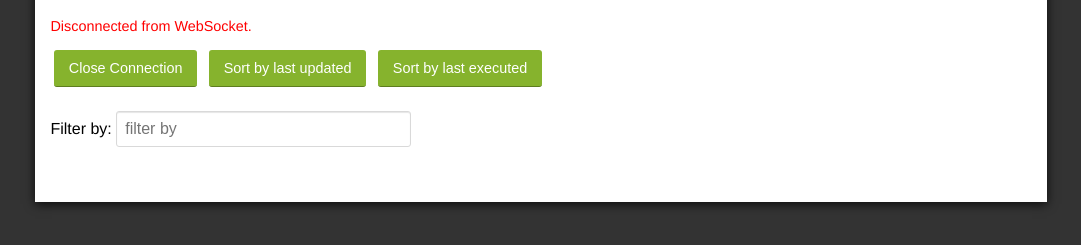
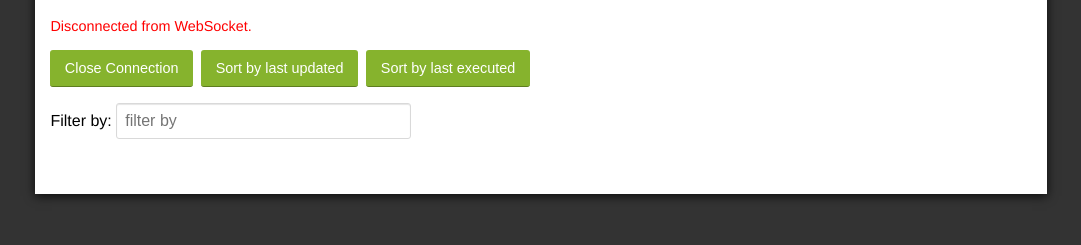
Before and after one commit to Vinmishra/pma, a plain HTML site: page view/index.html in a window 1280 px wide. Shown: the part 75-320 px from the top of the page, without its empty margins (99-1180 px from the left). Drawn offline with nearby package versions, Linux system fonts and the light colour scheme.

Commit message:
updated style and view

```diff
--- a/styles/app.css
+++ b/styles/app.css
@@ -78,7 +78,7 @@ ul li span:first-child{
     margin: 1.5rem 0;
 }
 .filter{
-  margin: 0 0 1rem 0;
+  margin:1rem 0;
 }
 
 input[type=text] {
@@ -98,7 +98,7 @@ button {
   font-size: 0.9rem;
   padding: 0.6rem 1em;
   color: white;
-  margin: 0 0.25rem;
+  margin: 0 0.25rem 0 0;
   text-align: center;
   background: #86b32d;
   border-bottom: 1px solid #5d7d1f;
--- a/view/index.html
+++ b/view/index.html
@@ -7,15 +7,19 @@
 		<div id="page-wrapper">
 			<h1>Real Time data updation Demo</h1>
 			<div id="status">Connecting...</div>
-			<button type="button" id="close">Close Connection</button>
-			<button type="button" id="last-updated">Sort by last updated</button>
-			<button type="button" id="last-executed">Sort by last executed</button>
+			<div id="controls">
+				<button type="button" id="close">Close Connection</button>
+				<button type="button" id="last-updated">Sort by last updated</button>
+				<button type="button" id="last-executed">Sort by last executed</button>
+				<div class="filter">
+					<label for="filter">Filter by: </label>
+					<input id="filter" type='text' placeholder="filter by" onkeyup="filterData()"/>
+				</div>
+			</div>
 			<div id="user-list">
-				<div class="filter"><label for="filter">Filter by: </label><input id="filter" type='text' placeholder="filter by" onkeyup="filterData()"/></div>
 				<ul id="users"></ul>
 			</div>
 		</div>
-		<script src="https://code.jquery.com/jquery-3.1.1.min.js"></script>
-		<script type="text/javascript" src="../scripts/app.js"></script>
-	</body>
+	<script type="text/javascript" src="../scripts/app.js"></script>
+</body>
 </html>
```
